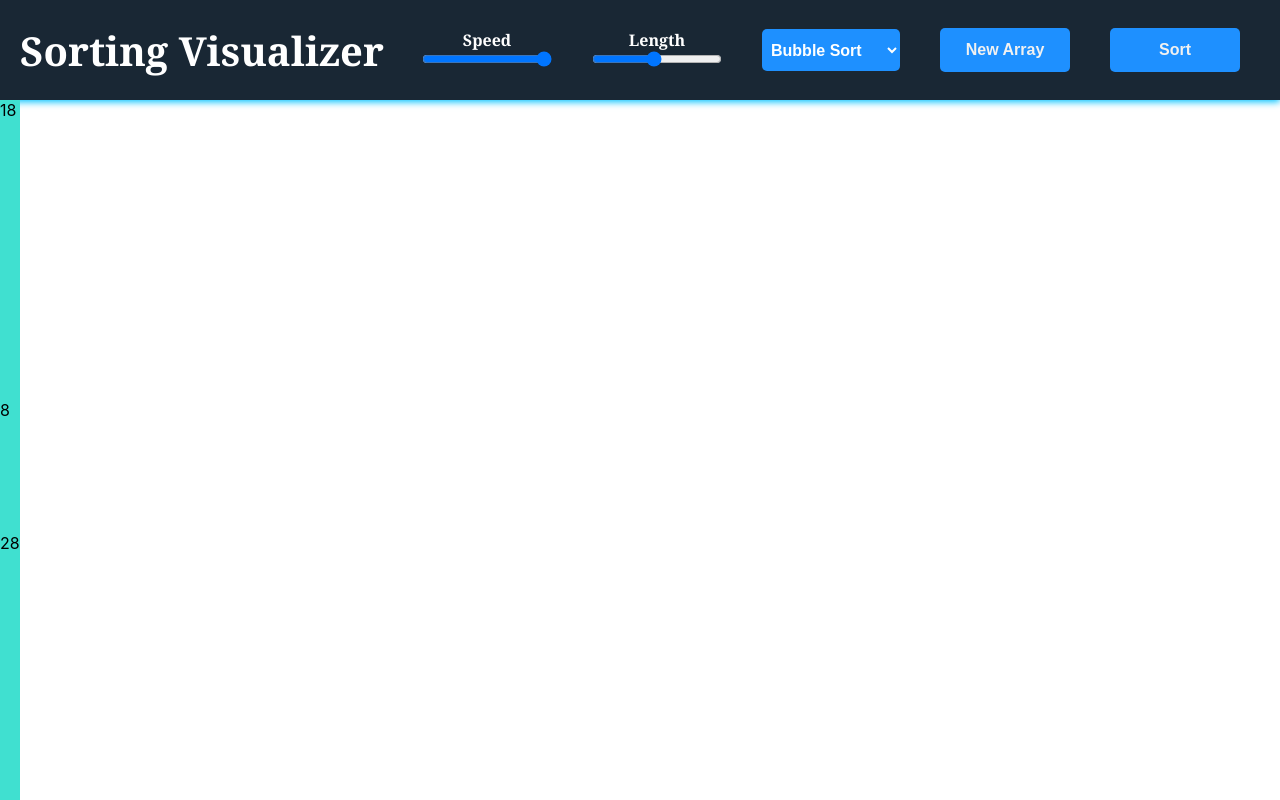
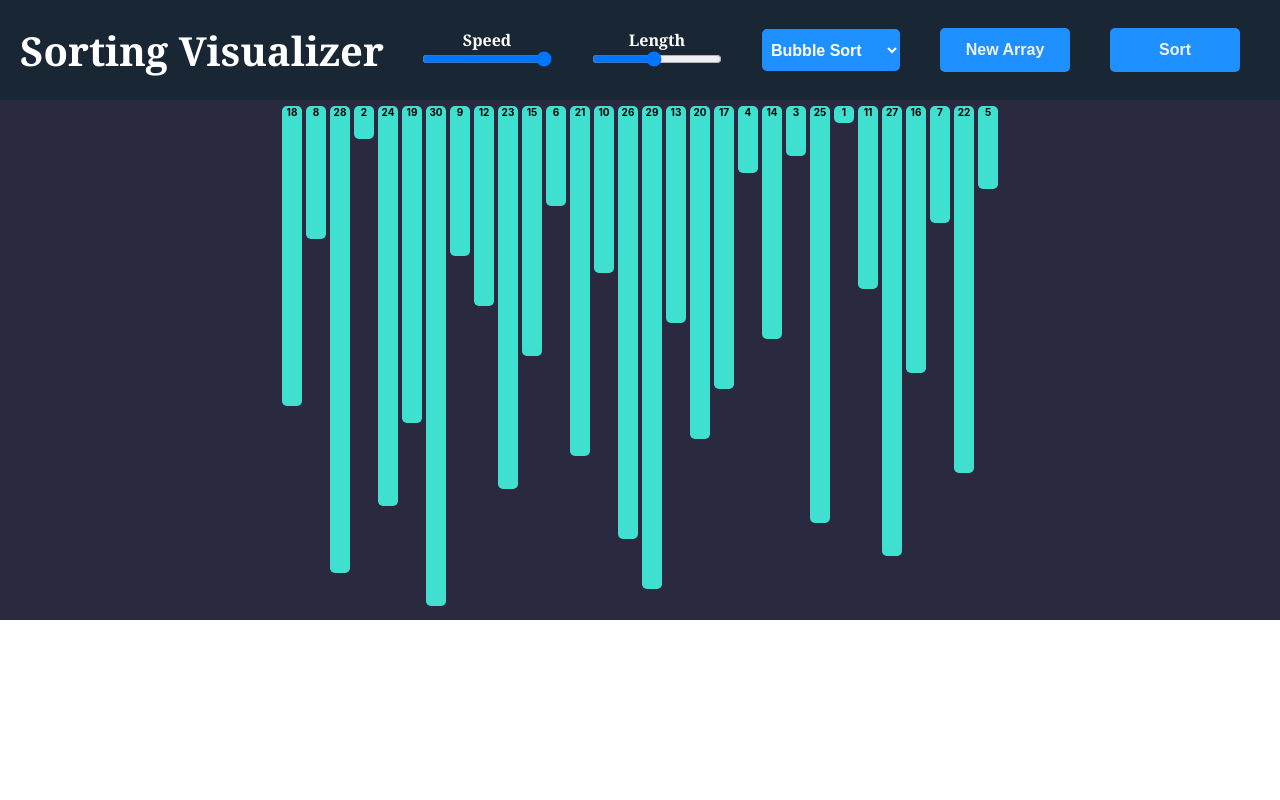
Before and after one commit to BhupendraShahi/sorting-visualizer, a React (Create React App) app: page / in a window 1280 px wide. Shown: the top 800 px of the page. Built offline with nearby package versions, Linux system fonts and the light colour scheme.

Commit message:
add sryle to bars

```diff
--- a/src/components/Bars.css
+++ b/src/components/Bars.css
@@ -0,0 +1,21 @@
+.listBlocks {
+  background-color: #292940;
+  margin: 0 auto;
+  min-height: 520px;
+  min-width: 90%;
+  text-align: center;
+}
+
+.listBlocks > .block {
+  background-color: turquoise;
+  color: #282c34;
+  display: inline-block;
+  border-radius: 5px;
+  font-size: 10px;
+  font-weight: bold;
+  margin: 0 2px;
+  text-align: center;
+  transition-duration: 10ms;
+  transition-property: height;
+  transition-timing-function: ease-in;
+}
```
